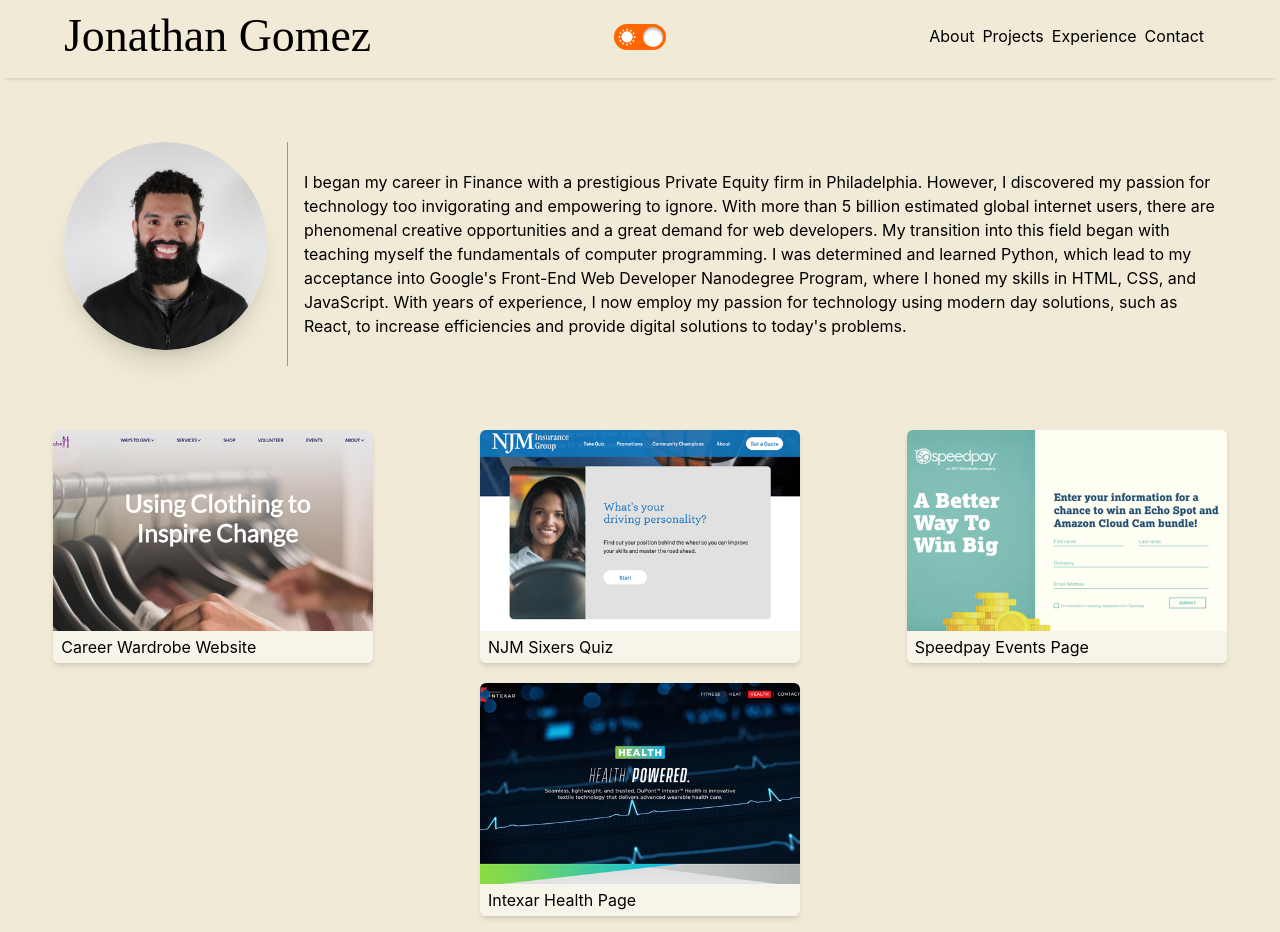
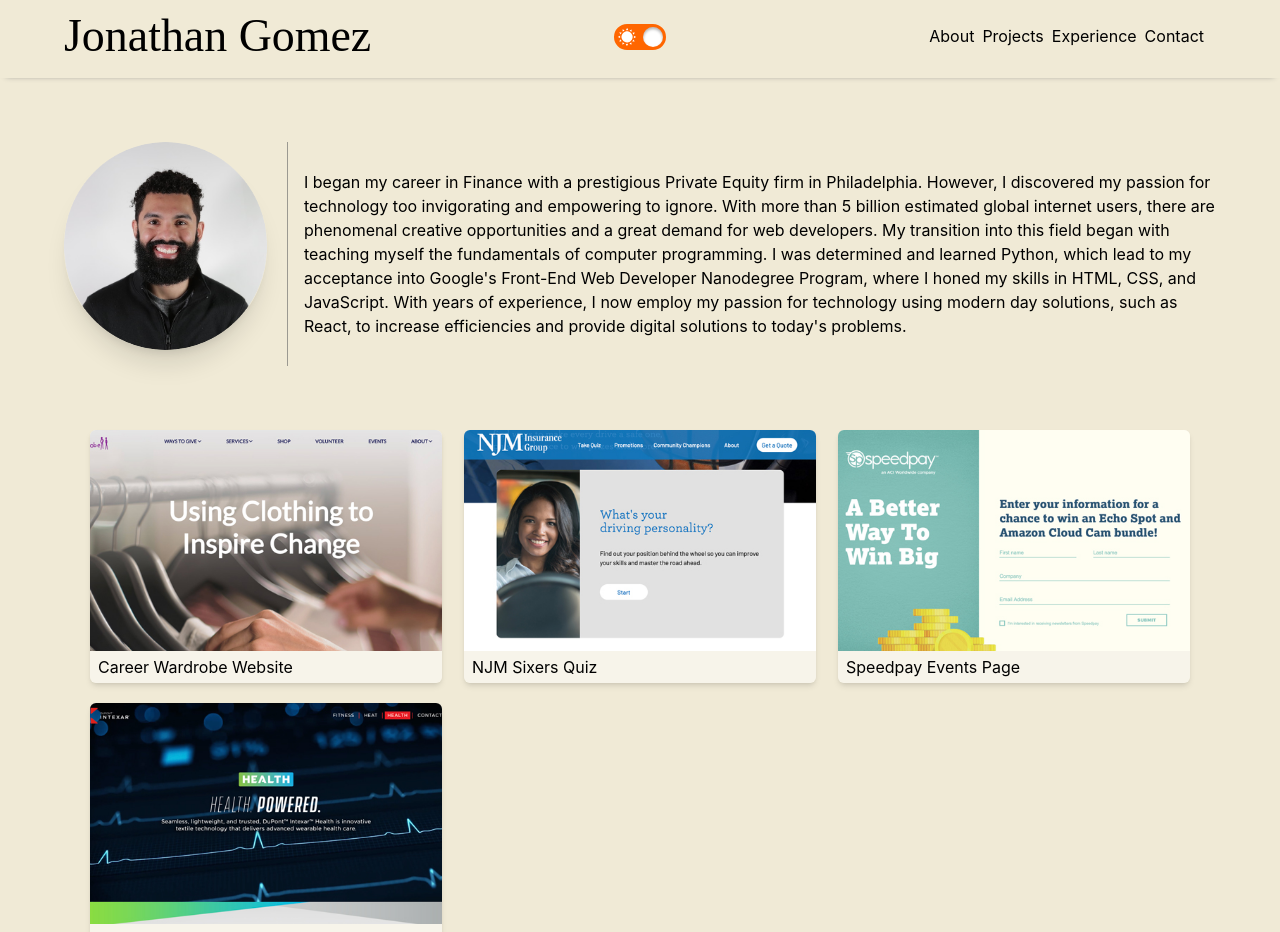
Before and after one commit to gomezjonathan46/portfolio, a React (Create React App) app: page / in a window 1280 px wide. Shown: the top 932 px of the page. Built offline with nearby package versions, Linux system fonts and the light colour scheme; the HTML template or start-up script is replaced by a standard one; a web font is replaced by a local one.

Commit message:
Make project sections responsive using custom grid

```diff
--- a/src/features/projects/Projects.js
+++ b/src/features/projects/Projects.js
@@ -2,7 +2,7 @@ import { useState } from "react";
 
 export default function Projects() {
   return (
-    <div className="mx-auto mb-10 mt-[15%] flex flex-wrap justify-around sm:mt-[5%]">
+    <div className="custom-grid mx-auto mt-[15%] justify-evenly gap-5 sm:mt-[5%]">
       <Project
         link={
           "http://staging.brownstein.group/clients/career-wardrobe/website/"
@@ -44,14 +44,14 @@ function Project({ link, image, title, alt }) {
 
   return (
     <div
-      className="mx-3 mb-5 w-72 rounded-md bg-white/50 shadow-md sm:w-80"
+      className="project-responsive-width rounded-md bg-white/50 shadow-md"
       onMouseEnter={() => setIsHovering(true)}
       onMouseLeave={() => setIsHovering(false)}
     >
       <a href={link} target="_blank" rel="noreferrer">
-        <div className="h-auto overflow-hidden relative">
+        <div className="relative h-auto overflow-hidden">
           <div
-            className={`h-full absolute w-72 rounded-t-md bg-black/25 sm:w-80 ${isHovering ? "block" : "hidden"}`}
+            className={`absolute inset-0 rounded-t-md bg-black/25 ${isHovering ? "block" : "hidden"}`}
           ></div>
           <img
             className="h-full w-auto rounded-t-md"
--- a/src/index.css
+++ b/src/index.css
@@ -26,8 +26,36 @@ code {
   box-shadow: 0 4px 6px -6px gray;
 }
 
-.height-stretch {
-  height: stretch;
+.custom-grid {
+  display: grid;
+  grid-template-columns: auto;
+}
+
+.project-responsive-width {
+  width: 18rem;
+}
+
+@media only screen and (min-width: 700px) {
+  .custom-grid {
+    grid-template-columns: auto auto;
+    width: 38rem;
+  }
+}
+
+@media only screen and (min-width: 900px) {
+  .project-responsive-width {
+    width: 22rem;
+  }
+  .custom-grid {
+    width: 46rem;
+  }
+}
+
+@media only screen and (min-width: 1150px) {
+  .custom-grid {
+    grid-template-columns: auto auto auto;
+    width: 69rem;
+  }
 }
 
 @media only screen and (max-width: 420px) {
```
